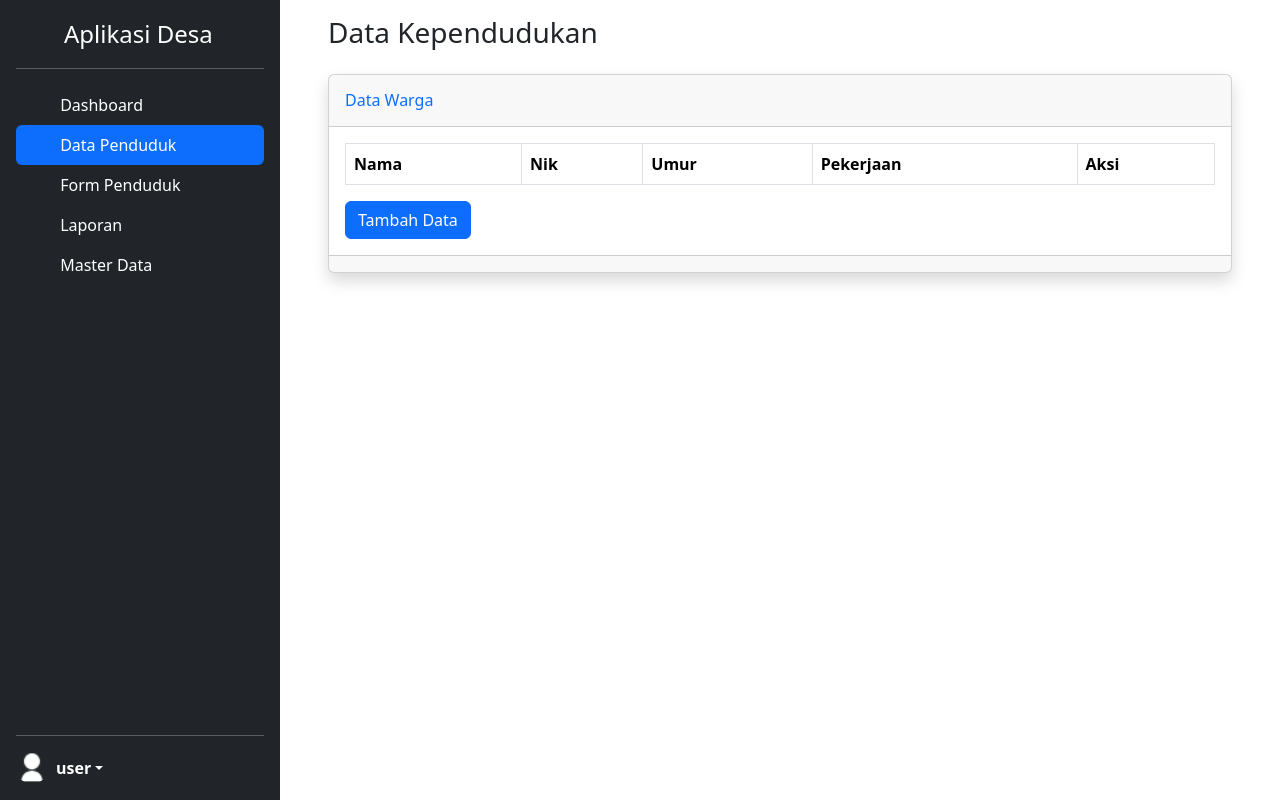
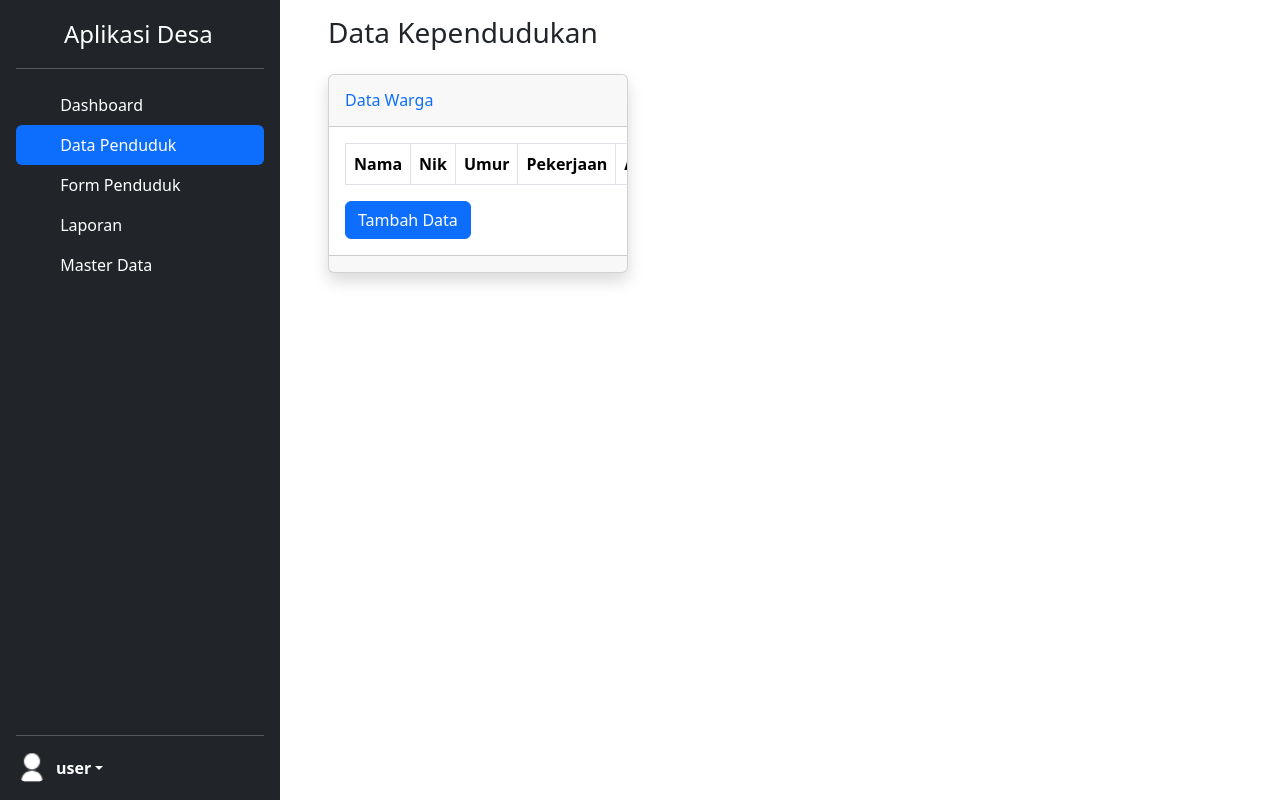
Before and after one commit to brustcraft458/desakyu-finalproj, a PHP site: page /table-penduduk.php in a window 1280 px wide. Run offline with PHP 8.4, Linux system fonts and the light colour scheme; data that the repository does not hold is empty.

Commit message:
Fix Table Penduduk

```diff
--- a/table-penduduk.php
+++ b/table-penduduk.php
@@ -35,13 +35,13 @@ $pendudukList = loadPenduduk();
             </div>
 
             <!-- Content Row -->
-            <div class="card shadow mb-4">
+            <div class="card shadow mb-4" style="max-width: 300px">
                 <div class="card-header py-3">
                     <h6 class="m-0 font-weight-bold text-primary">Data Warga</h6>
                 </div>
 
                 <div class="table-responsive p-3">
-                    <table class="table table-bordered" id="dataTable" width="100%" cellspacing="0">
+                    <table class="table table-bordered" id="dataTable" cellspacing="0">
                         <thead>
                             <tr>
                                 <th>Nama</th>
```
